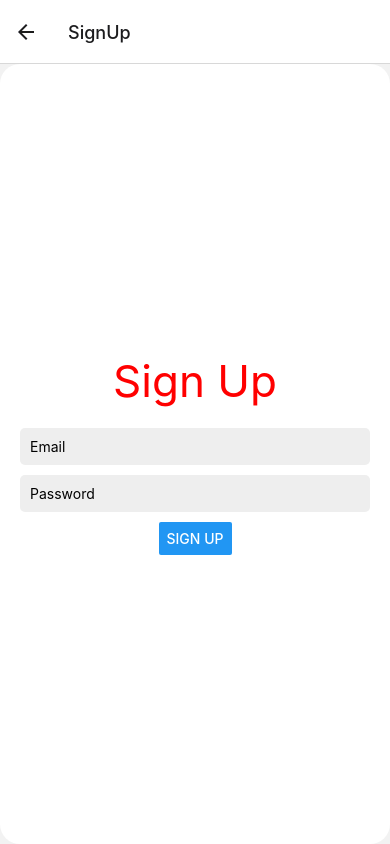
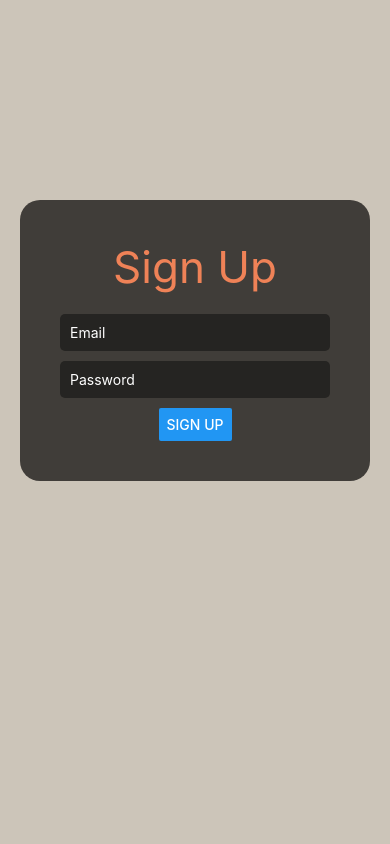
Before and after one commit to Amritesh-Bhardwaj/Fake-Auto, a React Native app in the folder my-app/: screen /SignUp in a window 390 px wide. Built offline with nearby package versions, Linux system fonts and the light colour scheme.

Commit message:
fixes done

```diff
--- a/my-app/navigation/stack.js
+++ b/my-app/navigation/stack.js
@@ -8,8 +8,25 @@ export const HomeStack = () => {
   return (
     <Stack.Navigator>
       <Stack.Screen name="LogIn" component={LoginScreen} options={{headerShown:false}} />
-      <Stack.Screen name="Home Page" component={HomeScreen} />
-      <Stack.Screen name="SignUp" component={SignUpScreen} />
+      <Stack.Screen
+      name="Home Page"
+      component={HomeScreen}
+      options={{
+        title: 'Fake Auto',
+        headerStyle: {
+          backgroundColor: '#f4511e',
+
+        },
+        headerTintColor: '#fff',
+        headerTitleStyle: {
+          fontWeight: 'bold',
+          alignItems: "center",
+          justifyContent: "center"
+        },
+      }}
+    />
+
+      <Stack.Screen name="SignUp" component={SignUpScreen} options={{headerShown:false}} />
 
     </Stack.Navigator>
   );
--- a/my-app/screens/HomeScreen.js
+++ b/my-app/screens/HomeScreen.js
@@ -1,6 +1,5 @@
 import { Button, StyleSheet, Text, View } from "react-native";
 
-import MapComponent from "../components/MapComponent";
 import SearchBarExample from "../components/SearchBarExample";
 import { useNavigation } from "@react-navigation/native";
 
--- a/my-app/screens/LoginScreen.js
+++ b/my-app/screens/LoginScreen.js
@@ -30,17 +30,22 @@ const LoginScreen = () => {
         <TextInput
           style={styles.textInput}
           placeholder="Username"
+          placeholderTextColor = '#ffff'
           value={username}
           onChangeText={setUsername}
         />
         <TextInput
           style={styles.textInput}
           placeholder="Password"
+          placeholderTextColor = '#ffff'
           value={password}
           onChangeText={setPassword}
           secureTextEntry={true} // Hide password characters
         />
-        <Button title="LOG IN" onPress={handleLogin} />
+        <TouchableOpacity onPress={handleLogin}>
+            <Text style = {styles.button}>LOGIN</Text>
+        </TouchableOpacity>
+
         <TouchableOpacity onPress={() => navigation.navigate("SignUp")}>
           <Text style={styles.forgotPasswordText}>New User? Sign Up</Text>
         </TouchableOpacity>
@@ -83,4 +88,10 @@ const styles = StyleSheet.create({
     marginTop: 10, // Add space above text
     color: "#EF8257", // Orange color
   },
+  button:{
+    borderRadius: 5,
+    backgroundColor: '#2196F3',
+    color: '#fff',
+    padding: 10
+  }
 });
--- a/my-app/screens/SignUpScreen.js
+++ b/my-app/screens/SignUpScreen.js
@@ -1,65 +1,39 @@
 import React, { useState } from "react";
-import { Button, Text, View, TextInput,StyleSheet } from "react-native";
+import { Button, Text, View, TextInput, StyleSheet } from "react-native";
 import { useNavigation } from "@react-navigation/native";
-
 
 const SignUpScreen = () => {
   const navigation = useNavigation();
 
-  const [email, setEmail] = React.useState(""); // Add email state
-  const [password, setPassword] = React.useState(""); // Existing password state
+  const [email, setEmail] = React.useState("");
+  const [password, setPassword] = React.useState("");
 
   const handleSignUp = () => {
-    // Implement your sign-up logic here (e.g., send data to backend for registration)
+    // Implement your sign-up logic here
     console.log("Email:", email);
     console.log("Password:", password);
     alert("Sign Up Successful!"); // Replace with actual success handling
     navigation.navigate("Home Page");
   };
 
-  // React Native code
-
-// const handleSignUp = async () => {
-//     try {
-//         const response = await fetch('http://your-django-backend-url/api/signup/', {
-//             method: 'POST',
-//             headers: {
-//                 'Content-Type': 'application/json',
-//             },
-//             body: JSON.stringify({
-//                 email,
-//                 password,
-//             }),
-//         });
-
-//         if (!response.ok) {
-//             throw new Error('Sign up failed');
-//         }
-
-//         const data = await response.json();
-//         alert(data.success); // Display success message
-//     } catch (error) {
-//         console.error(error);
-//         alert('Sign up failed');
-//     }
-// };
-
-
   return (
-    <View style={styles.container}>
+    <View style={styles.outerContainer}>
+      <View style={styles.innerContainer}>
         <Text style={styles.text}>Sign Up</Text>
 
         <TextInput
           style={styles.textInput}
           placeholder="Email"
+          placeholderTextColor = '#ffff'
           value={email}
           onChangeText={setEmail}
-        keyboardType="email-address" // Set keyboard type for email
+          keyboardType="email-address"
         />
 
         <TextInput
           style={styles.textInput}
           placeholder="Password"
+          placeholderTextColor ='#ffff'
           value={password}
           onChangeText={setPassword}
           secureTextEntry={true}
@@ -67,30 +41,39 @@ const SignUpScreen = () => {
 
         <Button title="SIGN UP" onPress={handleSignUp} />
       </View>
+    </View>
   );
 };
 
 export default SignUpScreen;
 
 const styles = StyleSheet.create({
-    container: {
+  outerContainer: {
     flex: 1,
-      alignItems: "center", // Center elements horizontally
-      justifyContent: "center", // Center elements vertically
-      padding: 20,
-      backgroundColor: "#fff",
+    backgroundColor: "#CCC5B9", // Lightest background color
+  },
+  innerContainer: {
+    alignItems: "center",
+    justifyContent: "center",
+    padding: 40,
+    backgroundColor: "#403D39", // Darker background color
     borderRadius: 20,
+    marginLeft: 20,
+    marginRight: 20,
+    marginTop: 200,
   },
   text: {
-      color: "red",
+    color: "#EF8257", // Orange color
     fontSize: 44,
-      marginBottom: 20, // Add space below title
+    marginBottom: 20,
   },
   textInput: {
     width: "100%",
     padding: 10,
     marginBottom: 10,
-      backgroundColor: "#eee",
+    backgroundColor: "#252422", // Darkest background color
     borderRadius: 5,
+    color: "#fff", // White text color
+
   },
 });
```
Lines whose indentation alone changed are shown as unchanged.
